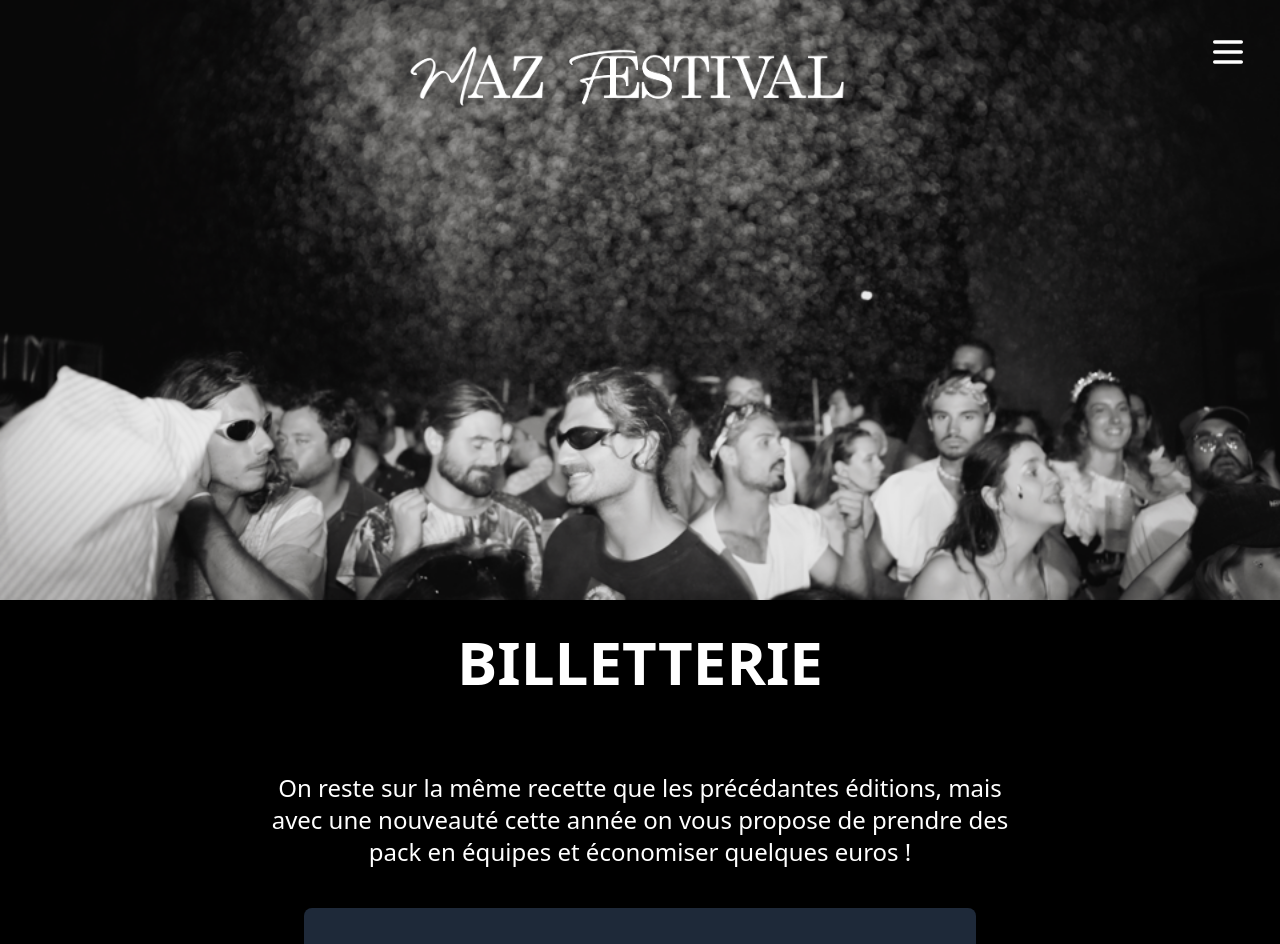
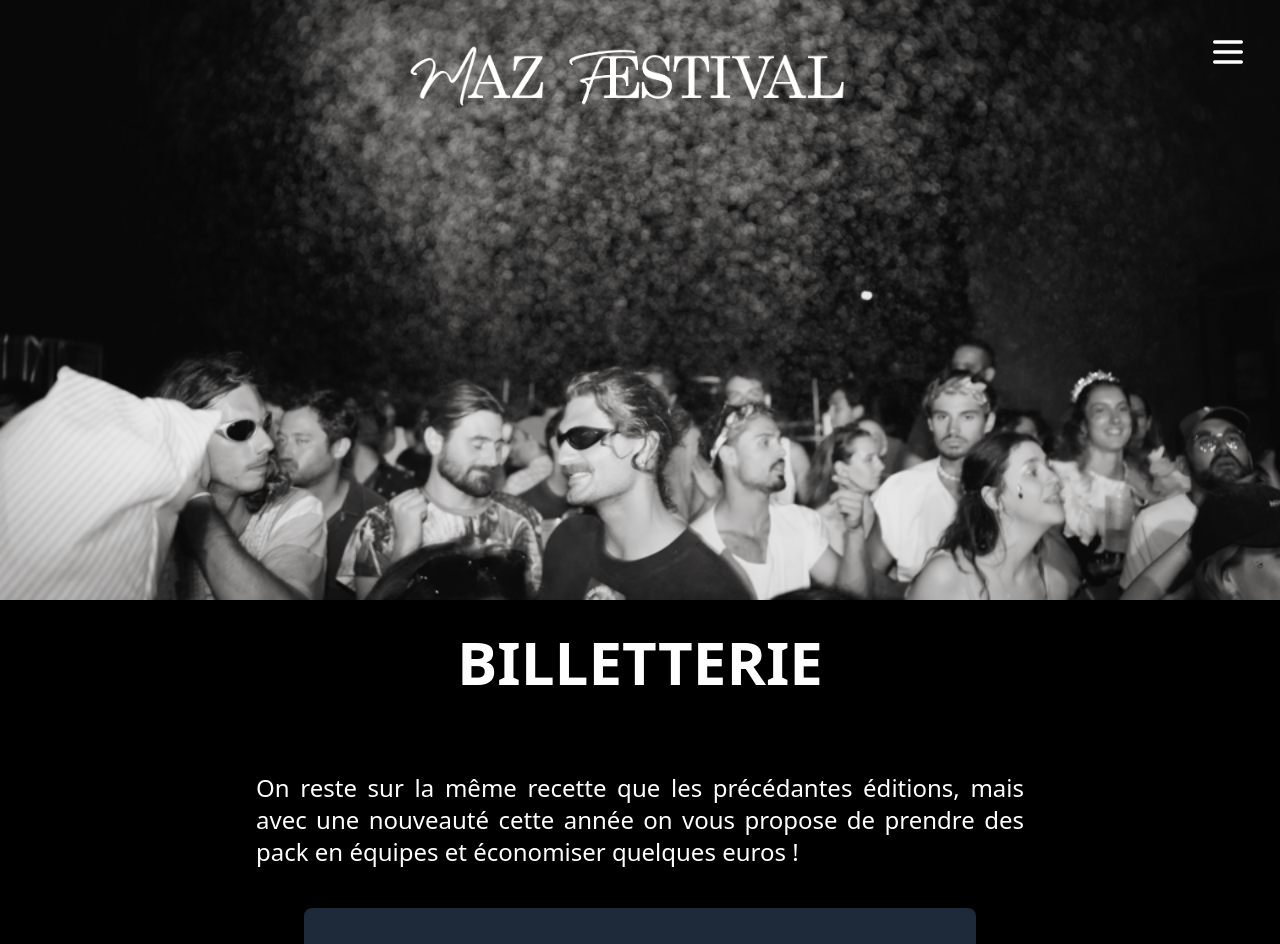
Before and after one commit to Erwan33800/maz, a Next.js app: page /billetterie in a window 1280 px wide. Shown: the top 944 px of the page. Built offline with nearby package versions, Linux system fonts and the light colour scheme.

Commit message:
fix(wording): fix design wording

```diff
--- a/src/app/billetterie/page.tsx
+++ b/src/app/billetterie/page.tsx
@@ -38,7 +38,7 @@ export default function BilletteriePage() {
 
       <div className="relative z-10 bg-black">
         <div className="max-w-4xl mx-auto p-8 md:p-16 text-center">
-          <p className="text-2xl font-anton mb-10 text-white">On reste sur la même recette que les précédantes éditions, mais avec une nouveauté cette année on vous propose de prendre des pack en équipes et économiser quelques euros !</p>
+          <p className="text-2xl font-anton mb-10 text-white text-justify">On reste sur la même recette que les précédantes éditions, mais avec une nouveauté cette année on vous propose de prendre des pack en équipes et économiser quelques euros !</p>
           <div className="space-y-8 max-w-2xl mx-auto">
             <div className="bg-gray-800 p-8 rounded-lg">
               <Link href="https://www.helloasso.com/associations/maz/evenements/maz-5?fbclid=PAZXh0bgNhZW0CMTEAAab89EeMrHh2h34TYZDswlizpZI1NRpznyfJ9MTyq4Scbe3k5zBDqAX5WX4_aem_2S9KMjqJY4wuxJCejYR7lw" target="_blank" rel="noopener noreferrer">
--- a/src/app/programmation/page.tsx
+++ b/src/app/programmation/page.tsx
@@ -38,7 +38,7 @@ export default function ProgrammationPage() {
 
       <div className="relative z-10 bg-black">
         <div className="max-w-4xl mx-auto p-8 md:p-16">
-          <p className="text-2xl text-center">La programmation sera dévoilée prochainement...</p>
+          <p className="text-2xl text-center text-justify">La programmation sera dévoilée très prochainement...</p>
         </div>
       </div>
 
```
